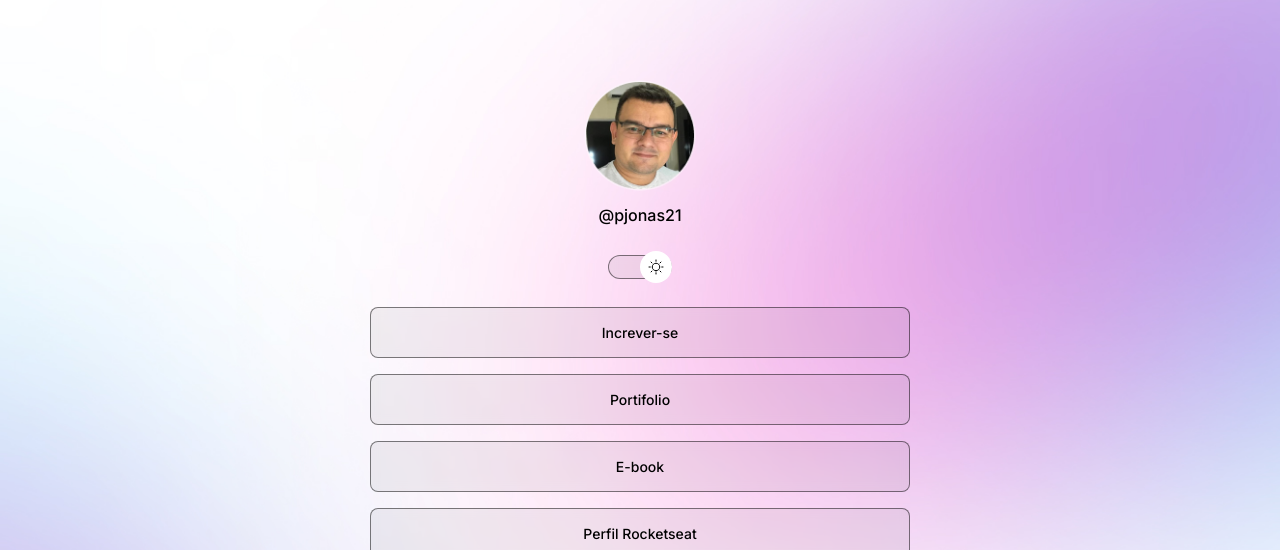
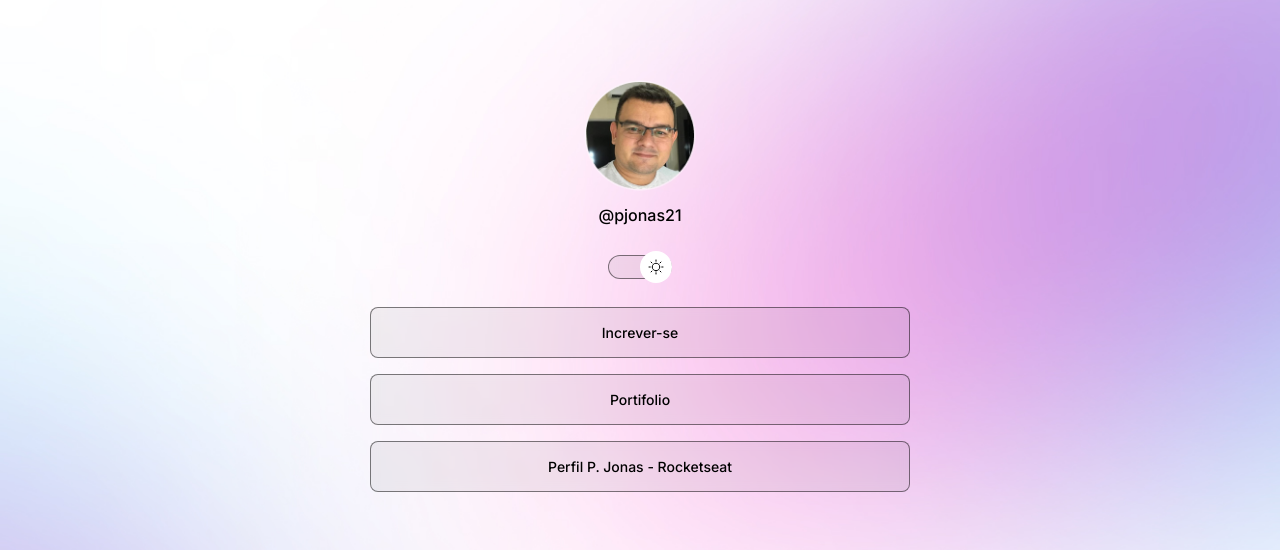
Before and after one commit to pjonas21/pjonas-links, a plain HTML site: page index.html in a window 1280 px wide. Shown: the top 550 px of the page. Drawn offline with nearby package versions, Linux system fonts and the light colour scheme.

Commit message:
change index

```diff
--- a/index.html
+++ b/index.html
@@ -34,13 +34,11 @@
                 <a href="#" target="_blank">Increver-se</a>
             </li>
             <li>
-                <a href="#" target="_blank">Portifolio</a>
+                <a href="https://github.com/pjonas21?tab=repositories" target="_blank">Portifolio</a>
             </li>
             <li>
-                <a href="#" target="_blank">E-book</a>
-            </li>
-            <li>
-                <a href="https://app.rocketseat.com.br/me/paulo-jonas-1578901549?&" target="_blank">Perfil Rocketseat</a>
+                <a href="https://app.rocketseat.com.br/me/paulo-jonas-1578901549?&" target="_blank">
+                    Perfil P. Jonas - Rocketseat</a>
             </li>
         </ul>
 
```
